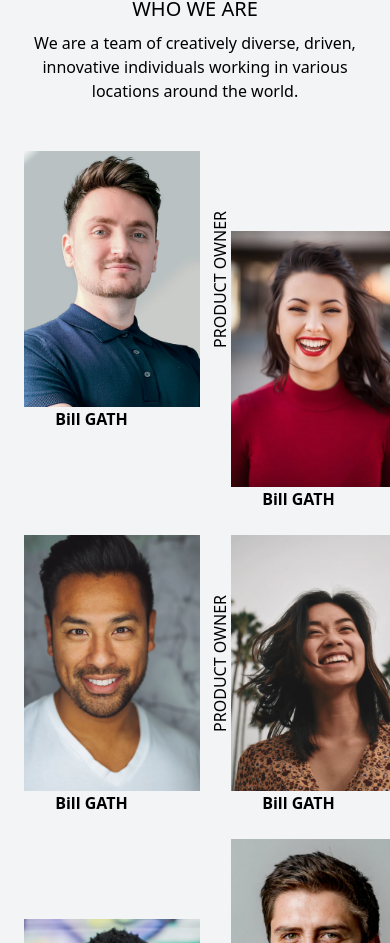
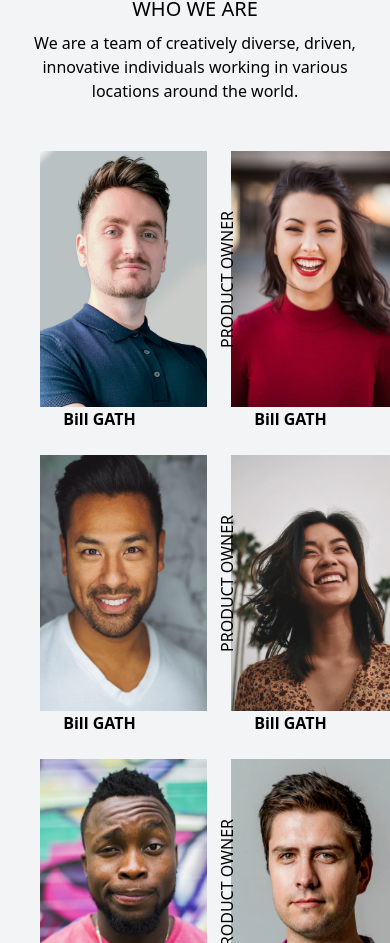
Before and after one commit to kamilath-dev/Challenge2, a website built with Vite: page index.html in a window 390 px wide. Shown: the part 157-1100 px from the top of the page. Built offline with nearby package versions, Linux system fonts and the light colour scheme.

Commit message:
Modify index

```diff
--- a/index.html
+++ b/index.html
@@ -9,7 +9,8 @@
   <title>team page challenge</title>
 </head>
 <body class="bg-gray-100">
-  <div class="container mx-auto mt-24 sm:px-6 lg:px-8">
+  <div class="container mx-auto mt-24 px-4 sm:px-6 lg:px-8">
+    <!-- Titre, sous-titre et paragraphe alignés horizontalement pour les tailles MD et supérieures -->
     <div class="flex flex-col md:flex-row md:justify-center items-center text-center">
       <h1 class="text-4xl font-bold mb-4 md:mr-4">The creative crew</h1>
       <div>
@@ -31,7 +32,7 @@
           </div>
         </div>
 
-        <div class="flex flex-col items-center mt-20">
+        <div class="flex flex-col items-center md:mt-20 lg:mt-20">
           <div class="flex items-center">
             <img src="public/photo2.png" alt="Bill Mohoney" class="w-44 h-64">
             <span class="text-rotate ml-2">PRODUCT OWNER</span>
@@ -41,7 +42,7 @@
           </div>
         </div>
 
-        <div class="flex flex-col items-center lg:mt-0 xs:relative xs:-top-16">
+        <div class="flex flex-col items-center">
           <div class="flex items-center">
             <img src="public/photo3.png" alt="Bill Mohoney" class="w-44 h-64">
             <span class="text-rotate ml-2">PRODUCT OWNER</span>
@@ -61,7 +62,7 @@
           </div>
         </div>
 
-        <div class="flex flex-col items-center mt-20">
+        <div class="flex flex-col items-center md:mt-20 lg:mt-20">
           <div class="flex items-center ">
             <img src="public/photo5.png" alt="Bill Mohoney" class="w-44 h-64">
             <span class="text-rotate ml-2">PRODUCT OWNER</span>
```
